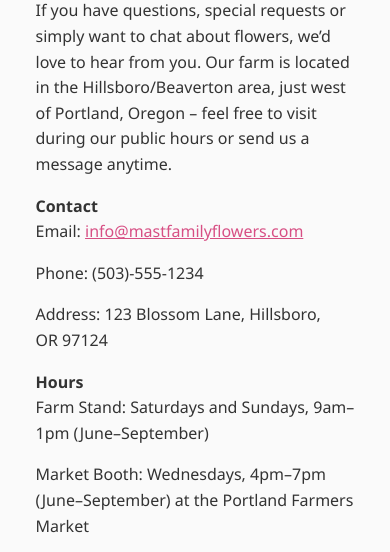
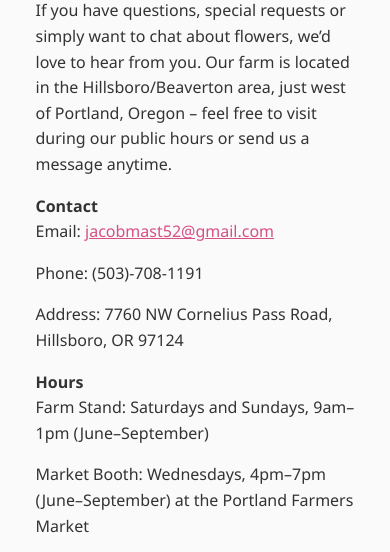
Before and after one commit to Jacobmast52/mast-family-flowers, a plain HTML site: page more.html in a window 390 px wide. Shown: the part 274-826 px from the top of the page. Drawn offline with Linux system fonts and the light colour scheme.

Commit message:
Update contact information (email, phone, address)

```diff
--- a/more.html
+++ b/more.html
@@ -28,9 +28,9 @@
       <h3>Contact &amp; More</h3>
       <p>If you have questions, special requests or simply want to chat about flowers, we’d love to hear from you. Our farm is located in the Hillsboro/Beaverton area, just west of Portland, Oregon – feel free to visit during our public hours or send us a message anytime.</p>
       <h4>Contact</h4>
-      <p>Email: <a href="mailto:info@mastfamilyflowers.com" style="color:#d74f84; text-decoration:underline;">info@mastfamilyflowers.com</a></p>
-      <p>Phone: (503)‑555‑1234</p>
-      <p>Address: 123 Blossom Lane, Hillsboro, OR 97124</p>
+      <p>Email: <a href="mailto:jacobmast52@gmail.com" style="color:#d74f84; text-decoration:underline;">jacobmast52@gmail.com</a></p>
+      <p>Phone: (503)‑708‑1191</p>
+      <p>Address: 7760&nbsp;NW Cornelius Pass Road, Hillsboro, OR&nbsp;97124</p>
       <h4>Hours</h4>
       <p>Farm Stand: Saturdays and Sundays, 9am–1pm (June–September)</p>
       <p>Market Booth: Wednesdays, 4pm–7pm (June–September) at the Portland Farmers Market</p>
```
Also changed, not shown: order.html (+1 -1 lines).
